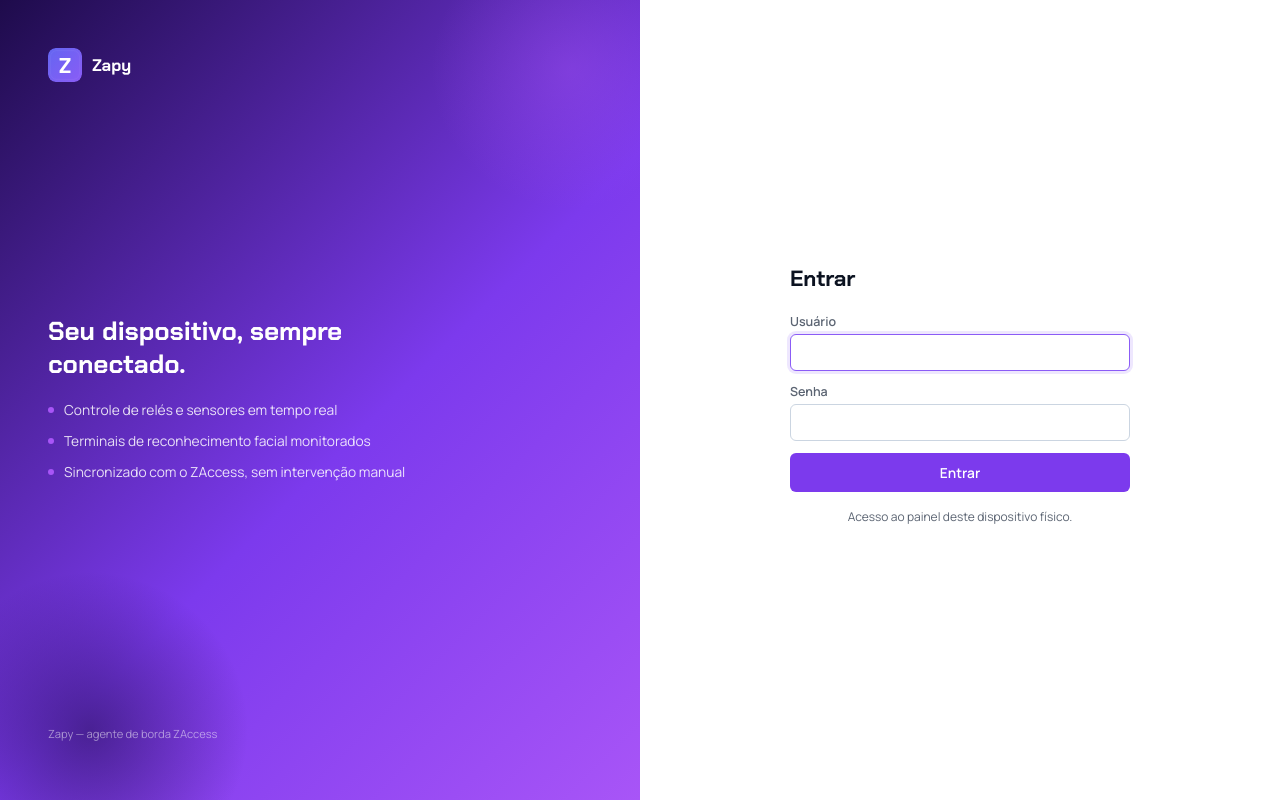
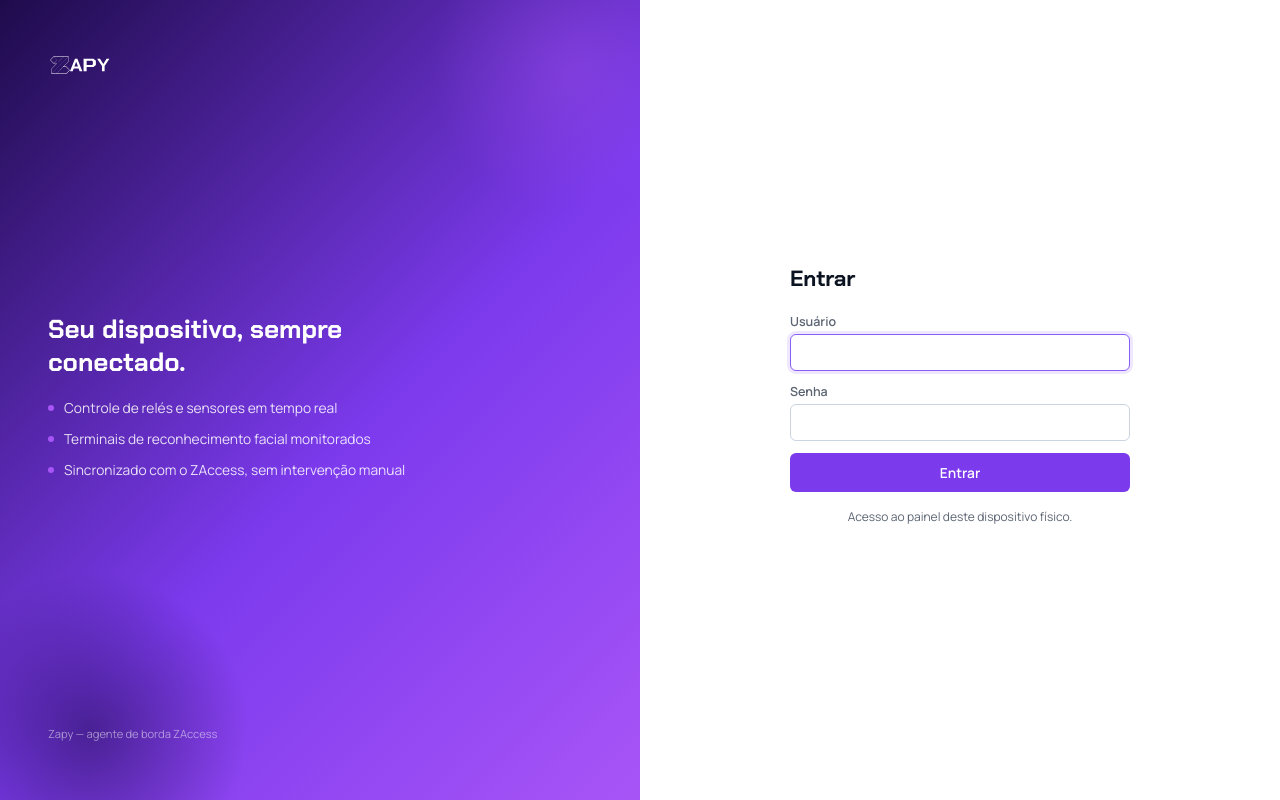
Before and after one commit to Sys-Bernardo-Rodrigues/zapy_rasp, a Flask app: page /login in a window 1280 px wide. Run offline with Flask 3, Linux system fonts and the light colour scheme.

Commit message:
style: usa a marca de verdade (Z.svg / ZAPY.svg) em vez de aproximação em CSS
O favicon/logo do commit anterior era um SVG que eu inventei (gradiente +
texto "Z" em Chakra Petch) só aproximando a marca. Troca pelos arquivos
reais da biblioteca compartilhada (projeto-z-edu/biblioteca/):

- static/logo.svg = cópia de Z.svg (o ícone facetado oficial) — usado no
  favicon e na caixinha pequena do topbar em todas as 5 telas.
- static/wordmark.svg / wordmark-white.svg = ZAPY.svg, derivado do
  ZCLASS.svg trocando as letras "CLASS" por "APY" — usado no painel de
  marca da tela de login.

"APY" não existe em ZCLASS.svg pra copiar, então portei de verdade: as
letras "CLASS" ali são a fonte Chakra Petch Bold convertida em path (não
desenho à mão) — confirmado comparando lado a lado a "CLASS" do SVG
contra o texto renderizado na própria fonte. Extraí os glifos reais de
A/P/Y direto do arquivo da fonte (fontTools) e encaixei cada um na mesma
grade de célula quadrada (30.78125 unidades) que as letras existentes já
usam, preservando escala/baseline/espaçamento do arquivo original —
mesmo processo que gerou "CLASS", não uma aproximação.

O ZAPY.svg fica salvo em projeto-z-edu/biblioteca/ (mesma pasta do
Z.svg/ZCLASS.svg), como um arquivo novo — o ZCLASS.svg original não foi
tocado, continua pertencendo ao ZCLASS.

Co-Authored-By: Claude Sonnet 5 <noreply@anthropic.com>
Claude-Session: https://claude.ai/code/session_012u8XSZqprKY3Guy9RauNoW

```diff
--- a/painel_rele/templates/login.html
+++ b/painel_rele/templates/login.html
@@ -16,8 +16,7 @@
             <div class="glow-1"></div>
             <div class="glow-2"></div>
             <div class="brand-mark">
-                <img class="logo-square" src="{{ url_for('static', filename='logo.svg') }}" alt="Zapy">
-                Zapy
+                <img class="brand-wordmark" src="{{ url_for('static', filename='wordmark-white.svg') }}" alt="Zapy">
             </div>
             <div>
                 <h1>Seu dispositivo, sempre conectado.</h1>
--- a/static/style.css
+++ b/static/style.css
@@ -234,8 +234,8 @@ body {
 .auth-brand .glow-1, .auth-brand .glow-2 { position: absolute; border-radius: 999px; pointer-events: none; }
 .auth-brand .glow-1 { top: -70px; right: -70px; width: 280px; height: 280px; background: radial-gradient(circle, rgba(168, 85, 247, .35), transparent 70%); }
 .auth-brand .glow-2 { bottom: -90px; left: -70px; width: 320px; height: 320px; background: radial-gradient(circle, rgba(30, 11, 75, .55), transparent 70%); }
-.auth-brand .brand-mark { position: relative; display: flex; align-items: center; gap: 10px; font-family: var(--font-display); font-weight: 700; font-size: 1.05rem; }
-.auth-brand .brand-mark .logo-square { width: 34px; height: 34px; border-radius: var(--radius-lg); display: block; }
+.auth-brand .brand-mark { position: relative; }
+.auth-brand .brand-mark .brand-wordmark { height: 30px; width: auto; display: block; }
 .auth-brand h1 { position: relative; max-width: 340px; font-family: var(--font-display); font-size: 26px; line-height: 1.25; font-weight: 700; margin: 0; }
 .auth-brand ul { position: relative; margin: 20px 0 0; padding: 0; list-style: none; display: flex; flex-direction: column; gap: 12px; }
 .auth-brand li { display: flex; align-items: flex-start; gap: 10px; font-size: 0.86rem; color: rgba(255, 255, 255, 0.85); }
```
Also changed, not shown: static/logo.svg, static/wordmark-white.svg (added), static/wordmark.svg (added).
